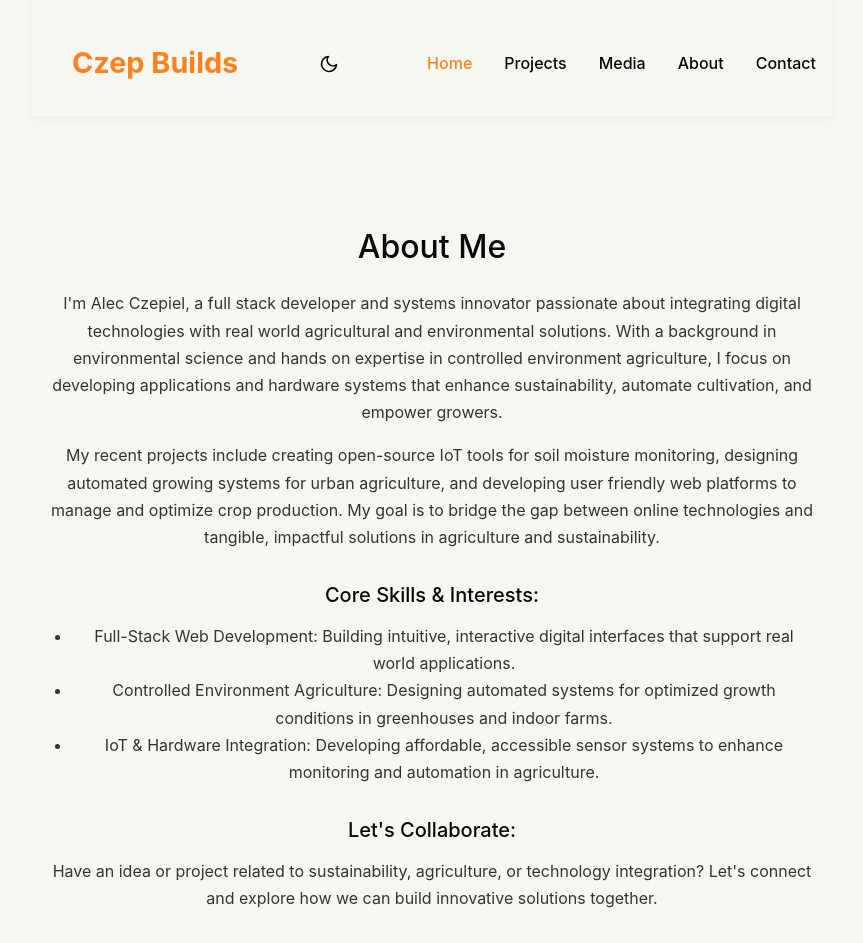
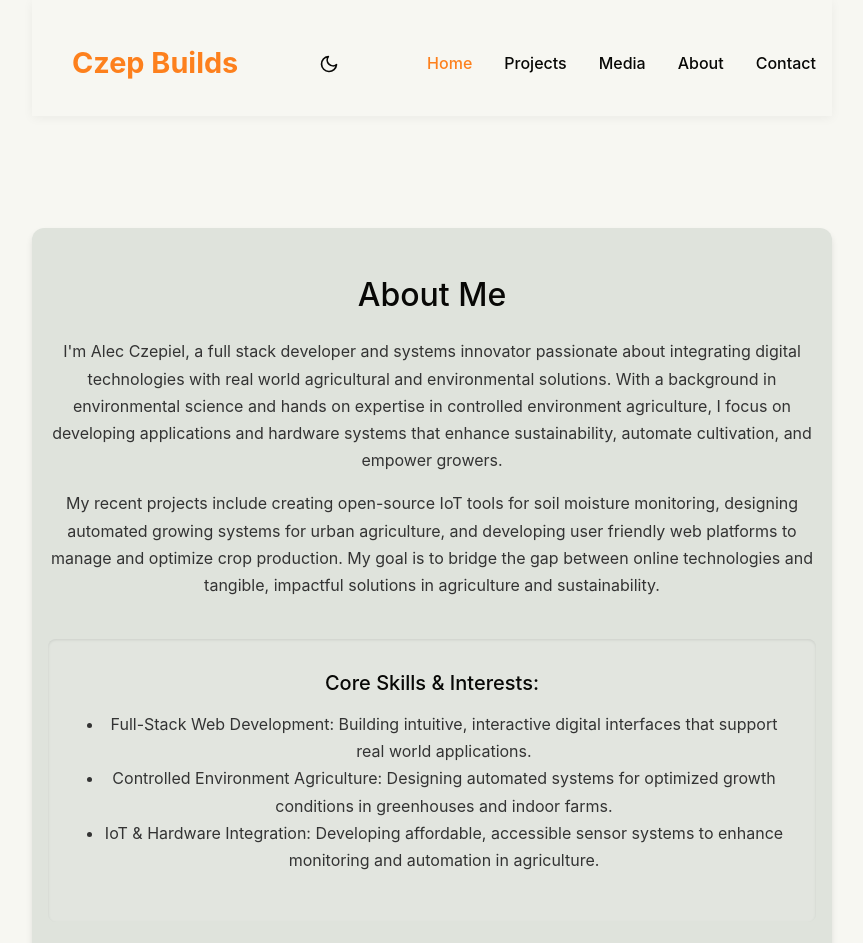
Before and after one commit to alectime/czepbuilds, a React (Vite) app in the folder frontend/: page /about in a window 1280 px wide. Shown: the top 943 px of the page, without its empty margins (208-1071 px from the left). Built offline with nearby package versions, Linux system fonts and the light colour scheme.

Commit message:
Update About page

```diff
--- a/frontend/src/pages/About.tsx
+++ b/frontend/src/pages/About.tsx
@@ -30,7 +30,15 @@ const About = () => {
     <div style={{ minHeight: '100vh', backgroundColor: 'var(--bg-color, #f7f7f2)', transition: 'background-color 0.3s ease' }}>
       <main style={{ paddingTop: '7rem', paddingBottom: '4rem' }}>
         {/* About Section */}
-        <section style={{ maxWidth: '1200px', margin: '0 auto', padding: '0 1rem' }}>
+        <section style={{
+          padding: '3rem 1rem',
+          margin: '0 auto',
+          maxWidth: '1200px',
+          backgroundColor: 'var(--bg-color-secondary, rgba(18, 53, 36, 0.1))',
+          borderRadius: '12px',
+          boxShadow: 'var(--box-shadow, 0 4px 6px rgba(8, 8, 6, 0.1))',
+          transition: 'background-color 0.3s ease, box-shadow 0.3s ease'
+        }}>
           <div className="opacity-0 reveal" style={{ maxWidth: '768px', margin: '0 auto' }}>
             <h1 style={{
               fontSize: '2rem',
@@ -57,10 +65,17 @@ const About = () => {
             }}>
               My recent projects include creating open-source IoT tools for soil moisture monitoring, designing automated growing systems for urban agriculture, and developing user friendly web platforms to manage and optimize crop production. My goal is to bridge the gap between online technologies and tangible, impactful solutions in agriculture and sustainability.
             </p>
+            <div style={{
+              marginTop: '2.5rem',
+              padding: '2rem',
+              backgroundColor: 'rgba(255, 255, 255, 0.1)',
+              borderRadius: '8px',
+              boxShadow: 'inset 0 1px 3px rgba(0, 0, 0, 0.1)',
+              transition: 'background-color 0.3s ease'
+            }}>
               <h3 style={{
                 fontSize: '1.25rem',
                 fontWeight: 500,
-              marginTop: '2rem',
                 marginBottom: '1rem',
                 color: 'var(--text-color, #080806)',
                 transition: 'color 0.3s ease'
@@ -79,6 +94,7 @@ const About = () => {
                 <li>Controlled Environment Agriculture: Designing automated systems for optimized growth conditions in greenhouses and indoor farms.</li>
                 <li>IoT & Hardware Integration: Developing affordable, accessible sensor systems to enhance monitoring and automation in agriculture.</li>
               </ul>
+            </div>
             <h3 style={{
               fontSize: '1.25rem',
               fontWeight: 500,
```
Lines whose indentation alone changed are shown as unchanged.
